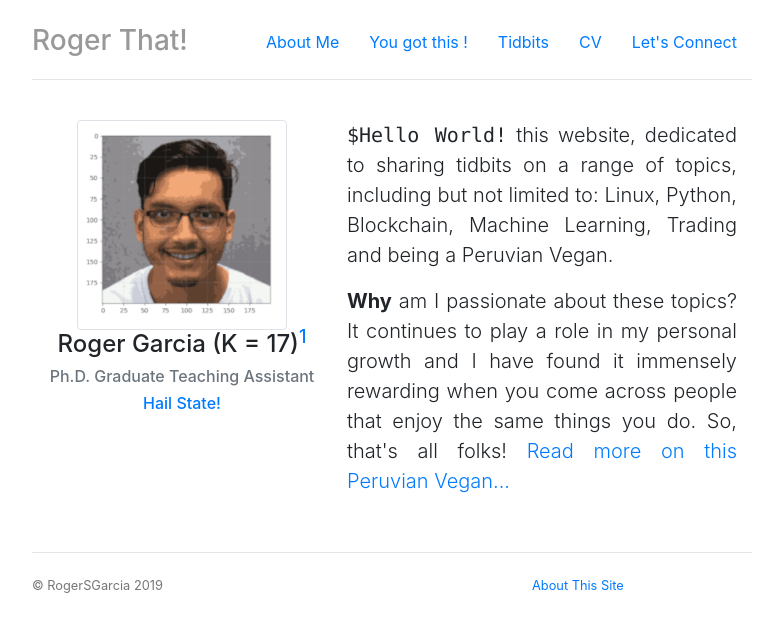
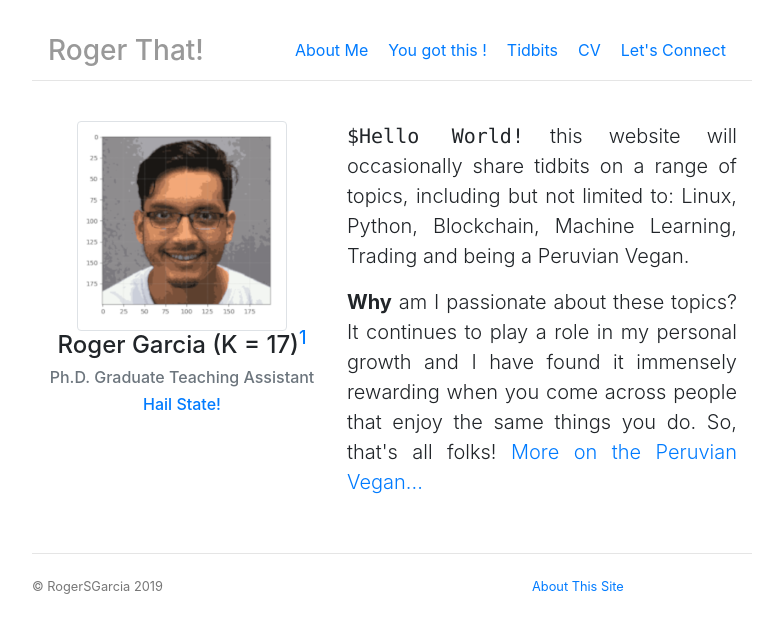
Before and after one commit to RogerSGarcia/RogerSGarcia.github.io, a Jekyll site: the page built from index.html, in a window 1280 px wide. Shown: the top 633 px of the page, without its empty margins (248-1031 px from the left). Built offline with Jekyll 4.4.1, drawn with Linux system fonts in a browser that asks for light colours; nearby versions of some CDN libraries.

Commit message:
navbar changes
minor stylesheet changes

```diff
--- a/_includes/header.html
+++ b/_includes/header.html
@@ -1,7 +1,7 @@
 <head>
   <meta charset="UTF-8">
   <meta http-equiv="X-UA-Compatible" content="ie=edge">
-  <meta name="viewport" content="width=device-width, initial-scale=1.0, shrink-to-fit=no">
+  <meta name="viewport" content="width=device-width, initial-scale=1.0">
 
   <!-- link to main stylesheet -->
   <link rel="stylesheet" href="/css/main.css">
--- a/_layouts/default.html
+++ b/_layouts/default.html
@@ -4,12 +4,12 @@
 	<body>
 	    <div class = "container ">
 			<div class="header clearfix">
-				<nav>
+				<nav class = "navbar ">
+				<h3 class="text-muted"><a href = "/">Roger That!</a></h3>
 					<ul class="nav nav-pills float-right">
 			  			{% include navpages %}
 					</ul>
 				</nav>
-				<h3 class="text-muted"><a href = "/">Roger That!</a></h3>
 			</div>
     		{{ content}}
 	    {% include footer.html %}
--- a/css/custom.css
+++ b/css/custom.css
@@ -12,7 +12,7 @@ h3.text-muted a:active {
 .nav > li > a {
     position: relative;
     display: block;
-    padding: 10px 15px;
+    padding: 10px 10px;
 }
 
 .nav > li > a:hover, .nav > li > a:focus {
--- a/css/jumbotron-narrow.css
+++ b/css/jumbotron-narrow.css
@@ -21,7 +21,7 @@ body {
   margin-top: 0;
   margin-bottom: 0;
   line-height: 40px;
-  padding-bottom: 19px;
+  padding-bottom: 0px;
 }
 
 /* Custom page footer */
--- a/index.html
+++ b/index.html
@@ -17,10 +17,10 @@ title: Roger Garcia
 		<div class="col-sm-7">
 			<div class = "blurb">
 				<p class = "lead text-justify">
-					<samp>$Hello World!</samp> this website, dedicated to sharing tidbits on a range of topics, including but not limited to: Linux, Python, Blockchain, Machine Learning, Trading and being a Peruvian Vegan.
+					<samp>$Hello World!</samp> this website will occasionally share tidbits on a range of topics, including but not limited to: Linux, Python, Blockchain, Machine Learning, Trading and being a Peruvian Vegan.
 				</p>
 				<p class = "lead text-justify">
-					<span class = "font-weight-bold">Why</span> am I passionate about these topics? It continues to play a role in my personal growth and I have found it immensely rewarding when you come across people that enjoy the same things you do. So, that's all folks! <a href="/about"> Read more on this Peruvian Vegan...</a>
+					<span class = "font-weight-bold">Why</span> am I passionate about these topics? It continues to play a role in my personal growth and I have found it immensely rewarding when you come across people that enjoy the same things you do. So, that's all folks! <a href="/about"> More on the Peruvian Vegan...</a>
 				</p>
 			</div><!-- /.blurb -->
 		</div>
```
Also changed, not shown: motivate/index.html (+1 -8 lines).
